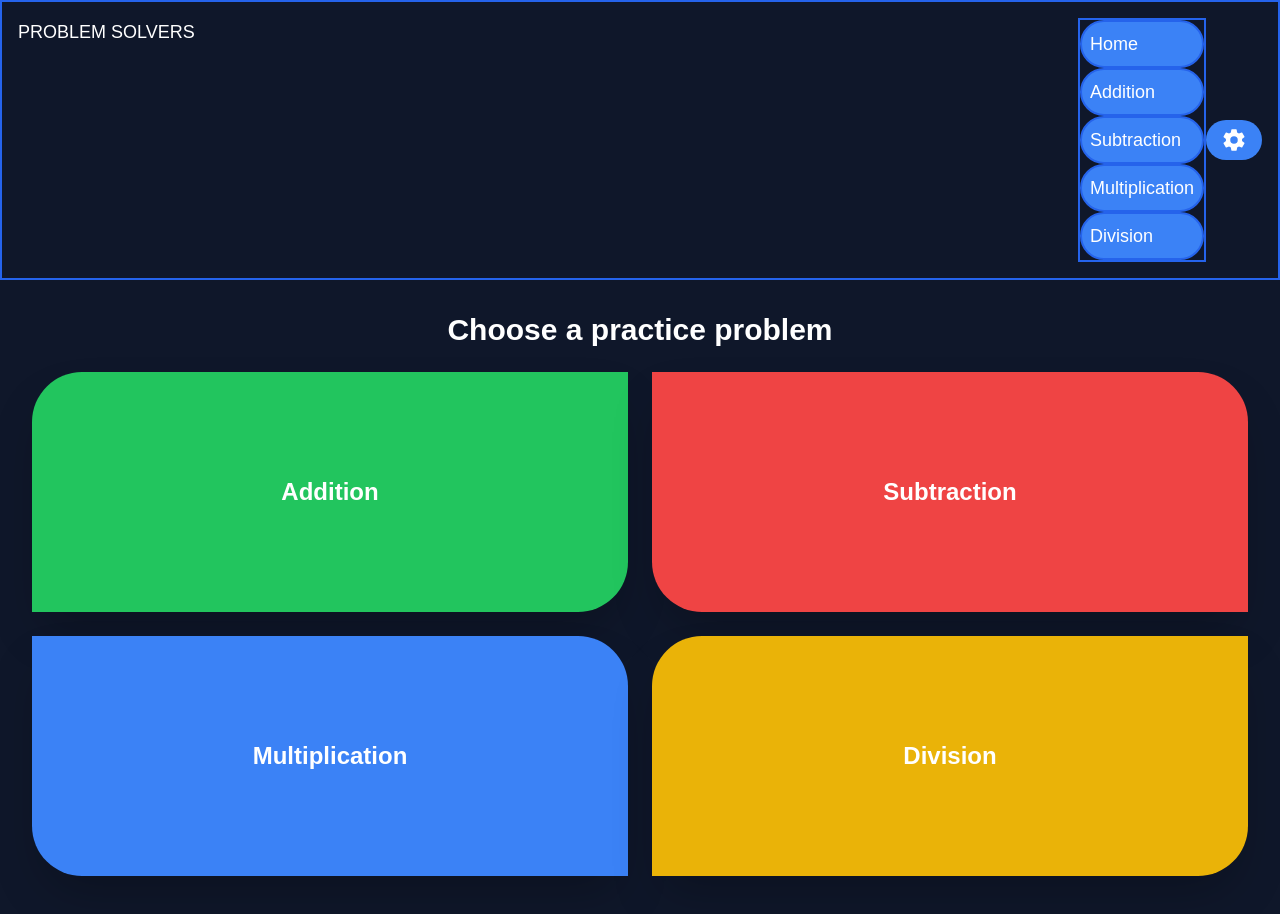
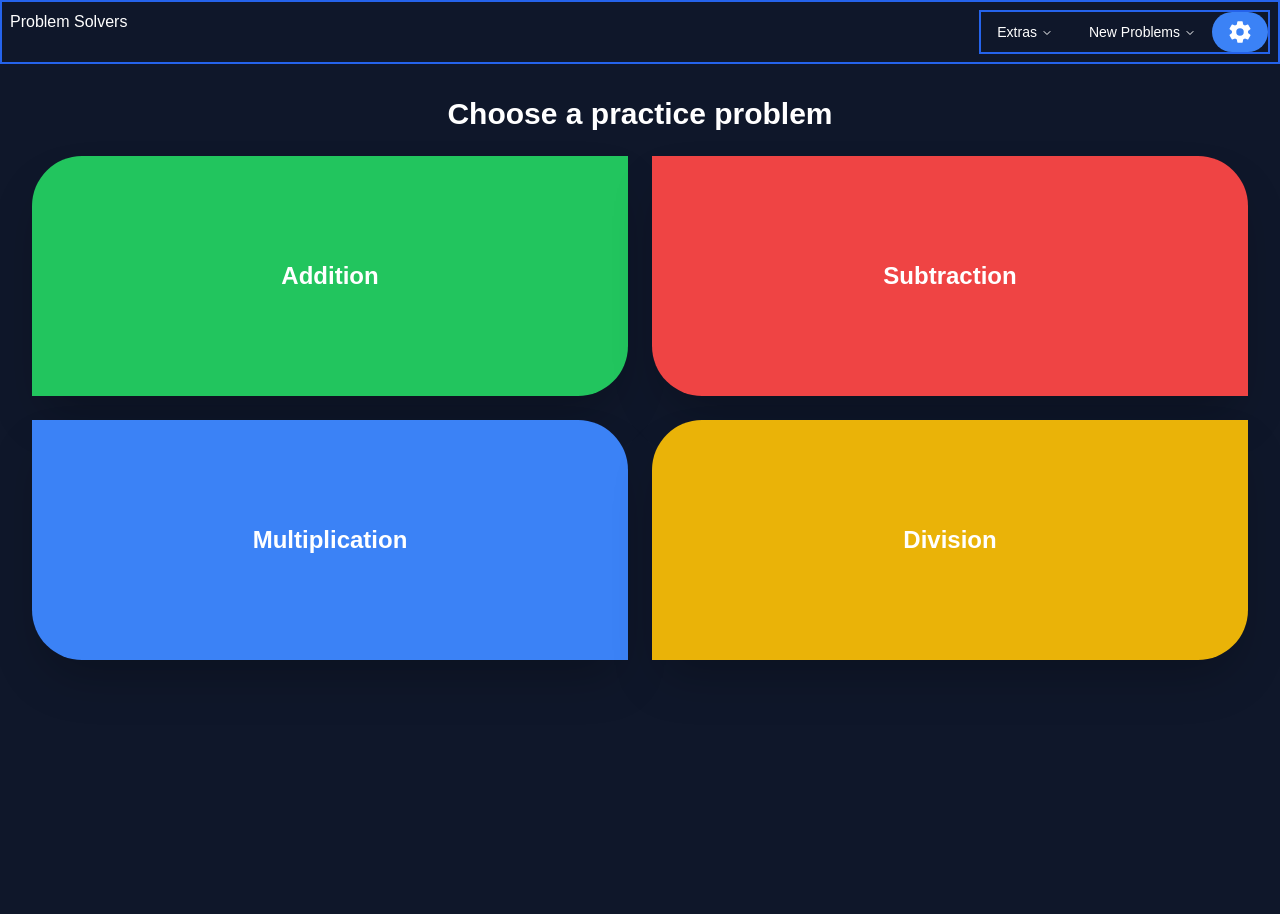
Before and after one commit to bartswierz/learning-game, a React (Vite) app: page / in a window 1280 px wide. Shown: the top 914 px of the page. After the commit the page ends 800 px from the top, so only its background shows below. Built offline with nearby package versions, Linux system fonts and the light colour scheme; a web font is replaced by a local one.

Commit message:
added shadcn navigation menu

```diff
--- /dev/null
+++ b/src/components/ui/Navbar/NavMenu.tsx
@@ -0,0 +1,105 @@
+// "use client"
+
+// import * as React from "react"
+// import Link from "next/link"
+
+import { cn } from "@/lib/utils";
+// import { Icons } from "@/components/icons"
+import {
+  NavigationMenu,
+  NavigationMenuContent,
+  NavigationMenuItem,
+  NavigationMenuLink,
+  NavigationMenuList,
+  NavigationMenuTrigger,
+  navigationMenuTriggerStyle,
+} from "@/components/ui/shadcn/navigation-menu";
+import { Link } from "react-router-dom";
+import React from "react";
+
+const components: { title: string; href: string; description: string; className?: string }[] = [
+  {
+    title: "Addition",
+    href: "/addition",
+    description: "Set of Addition problems",
+    className: "bg-green-500 hover:bg-green-600",
+  },
+  {
+    title: "Subtraction",
+    href: "/subtraction",
+    description: "Set of Subtraction problems",
+    className: "bg-red-500 hover:bg-red-600",
+  },
+  {
+    title: "Multiplication",
+    href: "/multiplication",
+    description: "Set of Multiplication problems",
+    className: "bg-blue-500 hover:bg-blue-600",
+  },
+  {
+    title: "Division",
+    href: "/division",
+    description: "Set of Division problems",
+    className: "bg-yellow-500 hover:bg-yellow-600",
+  },
+];
+
+const NavMenu = () => {
+  return (
+    <NavigationMenu>
+      <NavigationMenuList>
+        {/* FIRST LINK - GETTING STARTED */}
+        <NavigationMenuItem>
+          <NavigationMenuTrigger className="bg-transparent">Extras</NavigationMenuTrigger>
+          <NavigationMenuContent>
+            <ul className="grid gap-3 p-4 md:w-[400px] lg:w-[500px] lg:grid-cols-[.75fr_1fr]">
+              <ListItem href="/docs" title="Worksheets">
+                Generate worksheets for practice
+              </ListItem>
+            </ul>
+          </NavigationMenuContent>
+        </NavigationMenuItem>
+        {/* END OF FIRST MENU ITEM */}
+
+        {/* PROBLEMS MENU ITEM */}
+        <NavigationMenuItem>
+          <NavigationMenuTrigger className="bg-transparent">New Problems</NavigationMenuTrigger>
+          <NavigationMenuContent className="bg-slate-900">
+            <ul className="grid w-[400px] gap-3 p-4 md:w-[500px] md:grid-cols-2 lg:w-[600px] ">
+              {components.map((component) => (
+                <ListItem key={component.title} title={component.title} href={component.href} className={component.className}>
+                  {component.description}
+                </ListItem>
+              ))}
+            </ul>
+          </NavigationMenuContent>
+        </NavigationMenuItem>
+      </NavigationMenuList>
+    </NavigationMenu>
+  );
+};
+
+const ListItem = React.forwardRef<React.ElementRef<"a">, React.ComponentPropsWithoutRef<"a">>(
+  ({ className, title, children, ...props }, ref) => {
+    return (
+      <li>
+        <NavigationMenuLink asChild>
+          <a
+            ref={ref}
+            className={cn(
+              "block select-none space-y-1 rounded-md p-3 leading-none no-underline outline-none transition-colors hover:bg-accent hover:text-accent-foreground focus:bg-accent focus:text-accent-foreground",
+              className
+            )}
+            {...props}
+          >
+            <div className="text-sm font-medium leading-none">{title}</div>
+            <p className="line-clamp-2 text-sm leading-snug text-muted-foreground">{children}</p>
+          </a>
+        </NavigationMenuLink>
+      </li>
+    );
+  }
+);
+ListItem.displayName = "ListItem";
+
+export default NavMenu;
--- a/src/components/ui/Navbar/NavbarNew.tsx
+++ b/src/components/ui/Navbar/NavbarNew.tsx
@@ -1,78 +1,222 @@
-import { useState } from "react";
+// import { Fragment, useState } from "react";
+// import { Link } from "react-router-dom";
+// import { GiHamburgerMenu } from "react-icons/gi";
+// import Settings from "../Settings/Settings";
+// const NavbarNew = () => {
+//   const [isOpen, setIsOpen] = useState(false);
+
+//   // NAVBAR LINKS
+//   const NavbarLinks = () => {
+//     // For color we can make two separate variables, one that all buttons share, and a second that is the unique color, pass these to the className
+//     return (
+//       <>
+//         <Link to="/" className="b bg-blue-500 rounded-full p-2">
+//           Home
+//         </Link>
+//         <Link to="/addition" className="b bg-blue-500 rounded-full p-2">
+//           Addition
+//         </Link>
+//         <Link to="/subtraction" className="b bg-blue-500 rounded-full p-2">
+//           Subtraction
+//         </Link>
+//         <Link to="/multiplication" className="b bg-blue-500 rounded-full p-2">
+//           Multiplication
+//         </Link>
+//         <Link to="/division" className="b bg-blue-500 rounded-full p-2">
+//           Division
+//         </Link>
+//       </>
+//     );
+//   };
+//   // NAVBAR LOGO
+
+//   // NAVBAR TOGGLE
+//   const toggleMenu = () => {
+//     console.log("Menu toggled");
+//     setIsOpen(!isOpen);
+//   };
+
+//   return (
+//     <nav className="flex b justify-between text-lg p-4 sticky">
+//       <div>PROBLEM SOLVERS</div>
+//       {/* NAVBAR LINKS & MENU/SETTINGS CONTAINER */}
+//       <div className="flex b">
+//         {/* NAVBAR LINKS */}
+//         <div className="hidden w-full md:flex">
+//           <NavbarLinks />
+//         </div>
+
+//         {/* MENU & SETTINGS */}
+//         <div className="flex items-center justify-between gap-2 flex-col md:flex-row">
+//           {/* MENU ICON IS HIDDEN ON DESKTOP */}
+//           <div className="flex gap-2">
+//             <div className="md:hidden b cursor-pointer">
+//               <button onClick={toggleMenu}>{isOpen ? <span className="text-xl">X</span> : <GiHamburgerMenu size={36} />}</button>
+//             </div>
+//             <Settings />
+//           </div>
+//           {isOpen && (
+//             <div className="flex flex-col basis-full items-center">
+//               <NavbarLinks />
+//             </div>
+//           )}
+//         </div>
+//       </div>
+
+//       {/* TOGGLED MENU */}
+//       {/* TODO - container with our menu items IF ITS STATE IS OPEN */}
+//     </nav>
+//   );
+// };
+// https://www.youtube.com/watch?v=vYowvsUiChs
+// export default NavbarNew;
+import { Fragment, useState } from "react";
 import { Link } from "react-router-dom";
 import { GiHamburgerMenu } from "react-icons/gi";
 import Settings from "../Settings/Settings";
+import {
+  NavigationMenu,
+  NavigationMenuContent,
+  NavigationMenuIndicator,
+  NavigationMenuItem,
+  NavigationMenuLink,
+  NavigationMenuList,
+  NavigationMenuTrigger,
+  NavigationMenuViewport,
+} from "@/components/ui/shadcn/navigation-menu";
+import NavMenu from "./NavMenu";
+
 const NavbarNew = () => {
   const [isOpen, setIsOpen] = useState(false);
 
-  // NAVBAR LINKS
+  // Navbar links component
   const NavbarLinks = () => {
-    // For color we can make two separate variables, one that all buttons share, and a second that is the unique color, pass these to the className
     return (
-      <ul className="b flexx flex-colx md:flexx gap-2x">
-        <li className="b bg-blue-500 rounded-full p-2">
-          <Link to="/" className="">
+      <ul className="flex items-center">
+        <li>
+          <Link to="/" className="b bg-blue-500 rounded-full p-2 my-1">
             Home
           </Link>
         </li>
-        <li className="b bg-blue-500 rounded-full p-2">
-          <Link to="/addition" className="">
+        <li>
+          <Link to="/addition" className="b bg-blue-500 rounded-full p-2 my-1">
             Addition
           </Link>
         </li>
-        <li className="b bg-blue-500 rounded-full p-2">
-          <Link to="/subtraction" className="">
+        <li>
+          <Link to="/subtraction" className="b bg-blue-500 rounded-full p-2 my-1">
             Subtraction
           </Link>
         </li>
-        <li className="b bg-blue-500 rounded-full p-2">
-          <Link to="/multiplication" className="">
+        <li>
+          {" "}
+          <Link to="/multiplication" className="b bg-blue-500 rounded-full p-2 my-1">
             Multiplication
           </Link>
         </li>
-        <li className="b bg-blue-500 rounded-full p-2">
-          <Link to="/division" className="">
+        <li>
+          <Link to="/division" className="b bg-blue-500 rounded-full p-2 my-1">
             Division
           </Link>
         </li>
       </ul>
     );
   };
-  // NAVBAR LOGO
 
-  // NAVBAR TOGGLE
+  const NavigationMenuTest = () => {
+    return (
+      <>
+        <NavigationMenu>
+          <NavigationMenuList>
+            <NavigationMenuItem>
+              <NavigationMenuTrigger className="hover:text-white bg-blue-500 hover:bg-blue-500 hover:bg-red-500x">
+                Choose Problems
+              </NavigationMenuTrigger>
+              <NavigationMenuContent>
+                {/* <NavigationMenuLink>Link</NavigationMenuLink> */}
+                <NavigationMenuLink>
+                  <ul className="flex items-center">
+                    <li>
+                      <Link to="/" className="b bg-blue-500 rounded-full p-2 my-1">
+                        Home
+                      </Link>
+                    </li>
+                    <li>
+                      <Link to="/addition" className="b bg-blue-500 rounded-full p-2 my-1">
+                        Addition
+                      </Link>
+                    </li>
+                    <li>
+                      <Link to="/subtraction" className="b bg-blue-500 rounded-full p-2 my-1">
+                        Subtraction
+                      </Link>
+                    </li>
+                    <li>
+                      {" "}
+                      <Link to="/multiplication" className="b bg-blue-500 rounded-full p-2 my-1">
+                        Multiplication
+                      </Link>
+                    </li>
+                    <li>
+                      <Link to="/division" className="b bg-blue-500 rounded-full p-2 my-1">
+                        Division
+                      </Link>
+                    </li>
+                  </ul>
+                </NavigationMenuLink>
+              </NavigationMenuContent>
+            </NavigationMenuItem>
+          </NavigationMenuList>
+        </NavigationMenu>
+      </>
+    );
+  };
+
+  // Navbar toggle function
   const toggleMenu = () => {
-    console.log("Menu toggled");
     setIsOpen(!isOpen);
   };
 
   return (
-    <nav className="flex b justify-between text-lg p-4 sticky">
-      <div>PROBLEM SOLVERS</div>
-      {/* NAVBAR LINKS & MENU/SETTINGS CONTAINER */}
-      <div className="flex">
-        {/* NAVBAR LINKS */}
-        <div className="hidden md:flex justify-endx">
-          <NavbarLinks />
-        </div>
+    // <nav className="flex b justify-between text-lg p-4 sticky">
+    //   <div>PROBLEM SOLVERS</div>
 
-        {/* MENU & SETTINGS */}
-        <div className="flex items-center justify-between gap-2">
-          {/* MENU ICON IS HIDDEN ON DESKTOP */}
-          <div className="md:hidden">
-            <GiHamburgerMenu onClick={toggleMenu} />
-          </div>
-          <Settings />
-        </div>
+    //   {/* Navbar links & menu/settings container */}
+    //   <div className="flex items-center">
+    //     {/* Navbar links */}
+    //     <div className="hidden md:flex">
+    //       <NavbarLinks />
+    //     </div>
+
+    //     {/* Menu & settings */}
+    //     <div className="flex items-center">
+    //       {/* Menu icon */}
+    //       <div className="md:hidden cursor-pointer">
+    //         <button onClick={toggleMenu}>{isOpen ? <span className="text-xl">X</span> : <GiHamburgerMenu size={36} />}</button>
+    //       </div>
+
+    //       {/* Settings */}
+    //       <Settings />
+    //     </div>
+    //   </div>
+
+    //   {/* Toggled menu */}
+    //   {isOpen && (
+    //     <div className="flex md:hidden flex-col items-center">
+    //       <NavbarLinks />
+    //     </div>
+    //   )}
+    //   <NavigationMenuTest />
+    // </nav>
+    <nav className="flex bb justify-between p-2">
+      <div>
+        <span>Problem Solvers</span>
       </div>
 
-      {/* TOGGLED MENU */}
-      {/* TODO - container with our menu items IF ITS STATE IS OPEN */}
-      {isOpen && (
-        <div className="flex flex-col">
-          <NavbarLinks />
-        </div>
-      )}
+      <div className="bb flex">
+        <NavMenu />
+        <Settings />
+      </div>
     </nav>
   );
 };
--- a/src/globals.css
+++ b/src/globals.css
@@ -97,7 +97,7 @@ body {
   }
 }
 
-.b {
+.bb {
   border-color: rgb(37 99 235);
   border-width: 2px;
   text-color: red;
```
